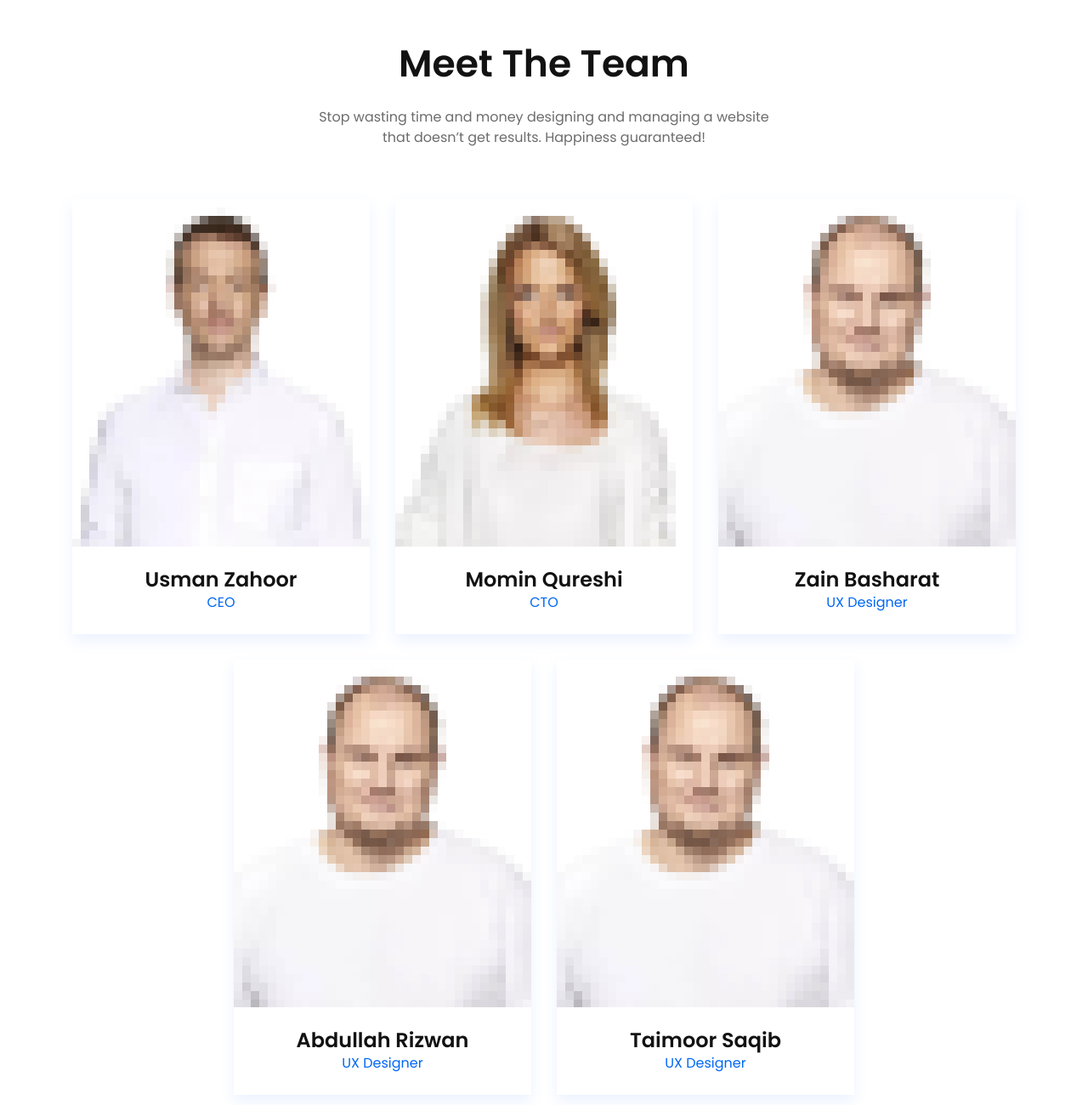
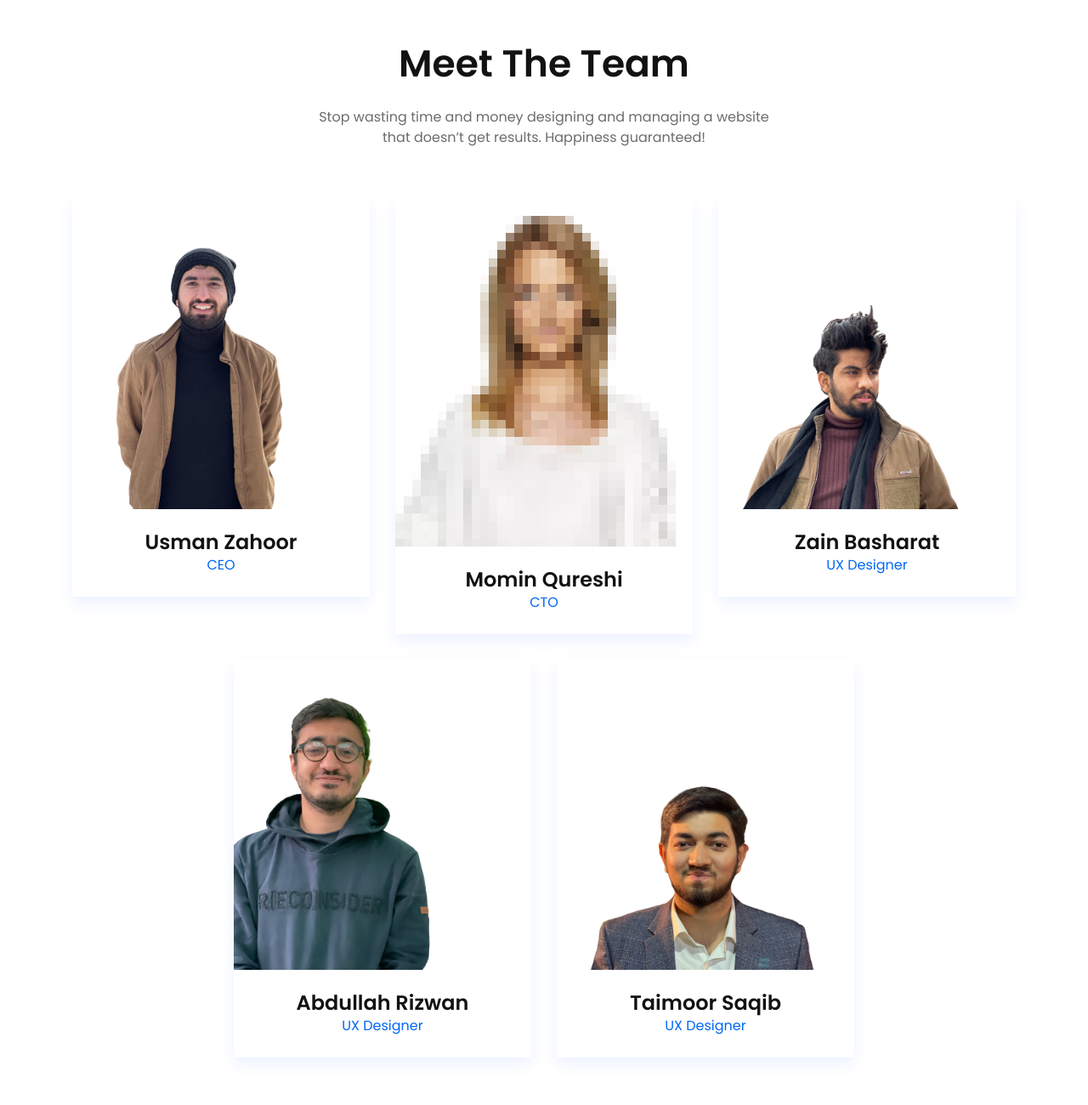
Before and after one commit to UsmanZahoordot/muzintech, a plain HTML site: page index.html in a window 1280 px wide. Shown: the part 4275-5575 px from the top of the page at 85% size. Drawn offline with Linux system fonts and the light colour scheme.

Commit message:
added pictures

```diff
--- a/index.html
+++ b/index.html
@@ -603,7 +603,7 @@
                 <div class="col-lg-4 col-sm-6">
                     <div class="team-style-eleven text-center mt-30 wow fadeIn" data-wow-duration="1s" data-wow-delay="0s">
                         <div class="team-image">
-                            <img src="assets/images/team-1.jpg" alt="Team">
+                            <img src="assets/images/usman.png" alt="Team">
                         </div>
                         <div class="team-content">
                             <div class="team-social">
@@ -641,7 +641,7 @@
                 <div class="col-lg-4 col-sm-6">
                     <div class="team-style-eleven text-center mt-30 wow fadeIn" data-wow-duration="1s" data-wow-delay="0s">
                         <div class="team-image">
-                            <img src="assets/images/team-3.jpg" alt="Team">
+                            <img src="assets/images/zain.png" alt="Team">
                         </div>
                         <div class="team-content">
                             <div class="team-social">
@@ -663,7 +663,7 @@
                 <div class="col-lg-4 col-sm-6">
                     <div class="team-style-eleven text-center mt-30 wow fadeIn" data-wow-duration="1s" data-wow-delay="0s">
                         <div class="team-image">
-                            <img src="assets/images/team-3.jpg" alt="Team">
+                            <img src="assets/images/abdullah.png" alt="Team">
                         </div>
                         <div class="team-content">
                             <div class="team-social">
@@ -682,7 +682,7 @@
                 <div class="col-lg-4 col-sm-6">
                     <div class="team-style-eleven text-center mt-30 wow fadeIn" data-wow-duration="1s" data-wow-delay="0s">
                         <div class="team-image">
-                            <img src="assets/images/team-3.jpg" alt="Team">
+                            <img src="assets/images/taimoor.png" alt="Team">
                         </div>
                         <div class="team-content">
                             <div class="team-social">
```
Also changed, not shown: assets/images/abdullah.png (added), assets/images/taimoor.png (added), assets/images/usman.png (added), assets/images/zain.png (added).
